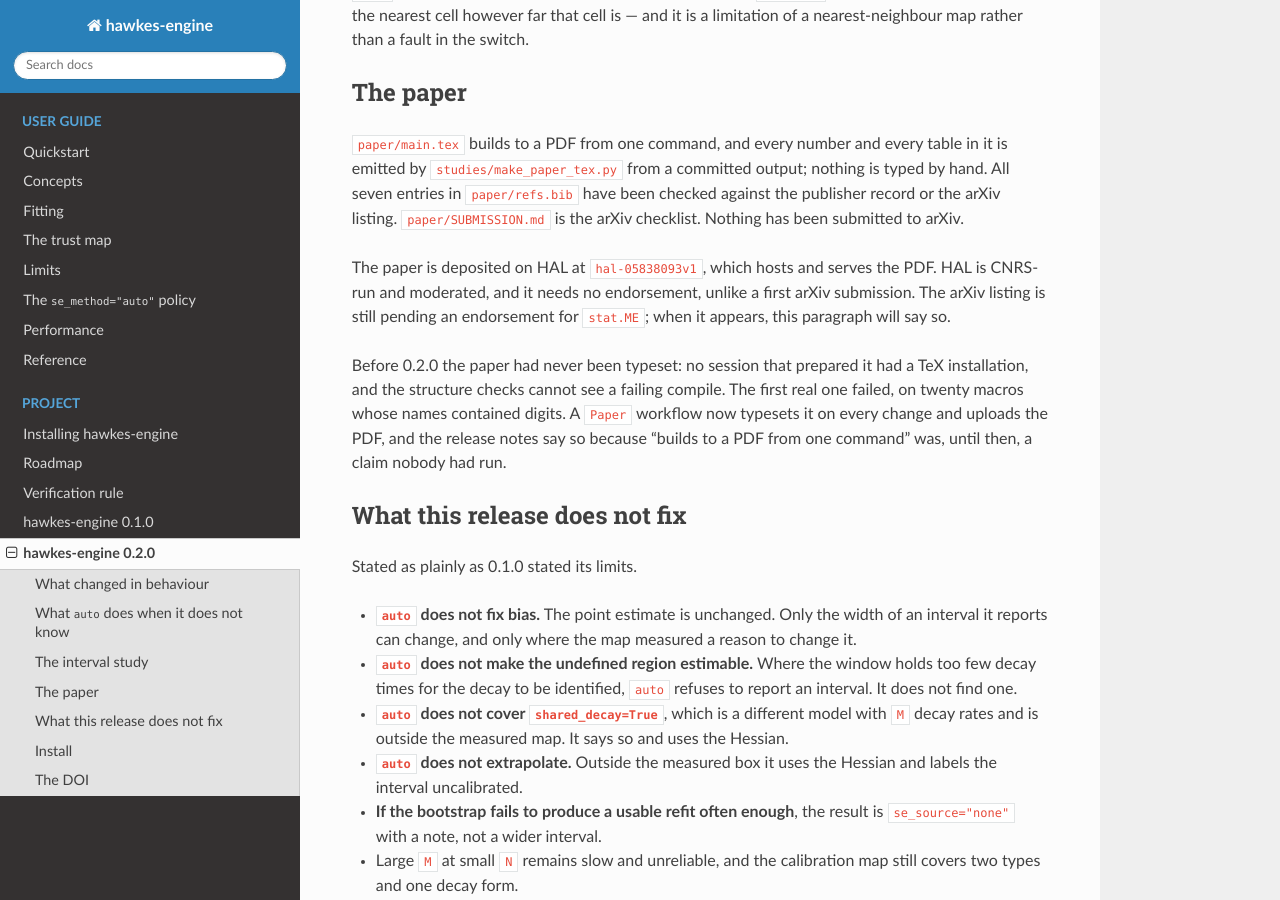
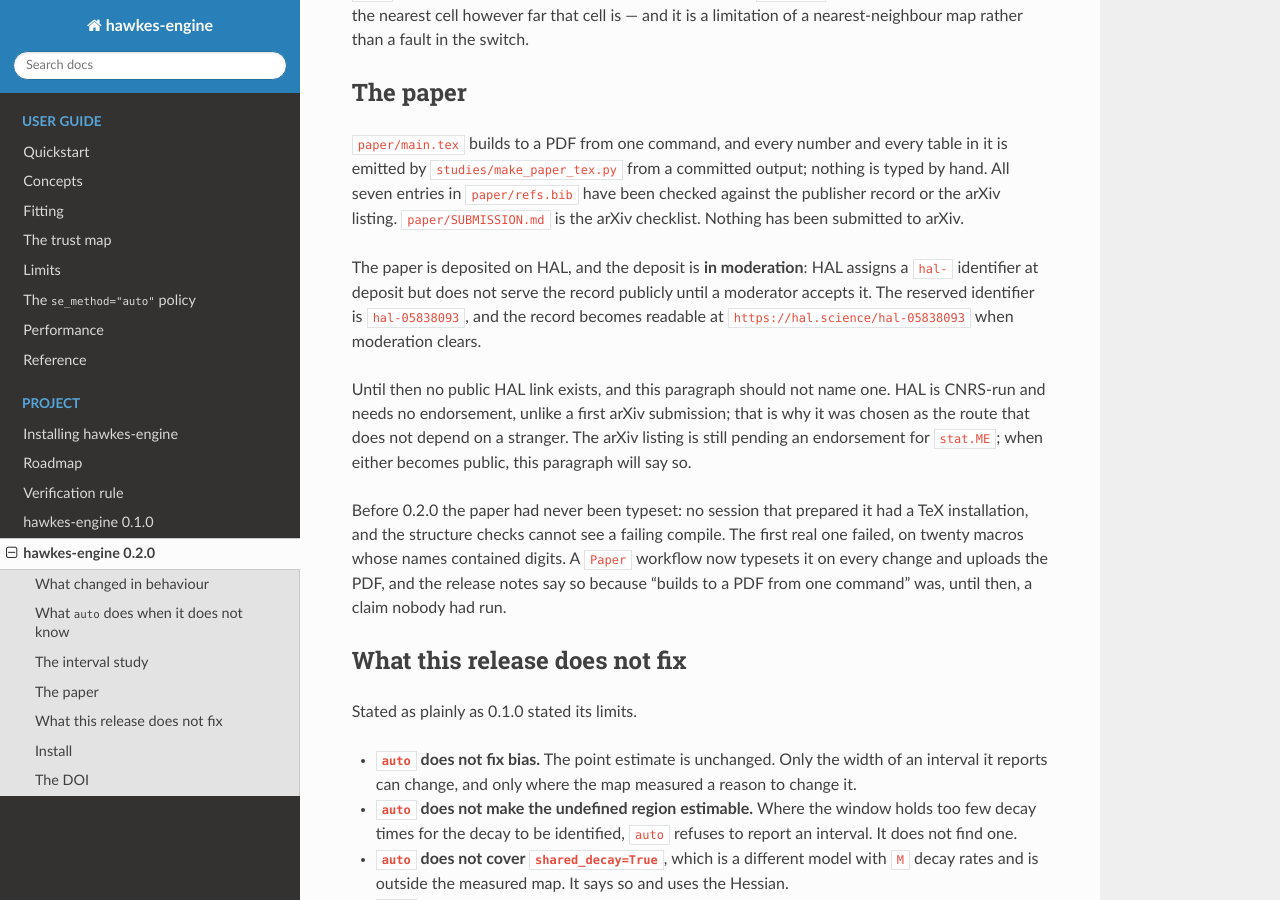
Before and after one commit to freddysccheung-067/hawkes-engine, a Sphinx documentation site: the page built from docs/release_notes_0.2.0.md, in a window 1280 px wide and 900 px high, scrolled down 2373 px. Built offline with Sphinx 7.4.7 and the Read the Docs theme 3.1.0, drawn with Linux system fonts in a browser that asks for light colours.

Commit message:
Correct the HAL claim: the deposit is in moderation, not published
I committed that the paper was 'on HAL at hal-05838093v1, which hosts and
serves the PDF'. It does not. HAL reserves the identifier at deposit and holds
the record out of the public index until a moderator accepts it; the public API
returns zero records for the identifier, for the full title, and for the
depositor, and the depositor-side docid view is visible only to the account that
submitted it.

The claim came from assuming a URL that rendered while logged in was the public
one. It is not, and a citation pointing at a 404 is the exact failure
CITATION.cff exists to prevent. The HAL entry is removed from the identifiers
until the record is public, and both documents now say 'in moderation' with the
reserved identifier.

```diff
--- a/docs/release_notes_0.2.0.md
+++ b/docs/release_notes_0.2.0.md
@@ -115,11 +115,16 @@ typed by hand. All seven entries in `paper/refs.bib` have been checked against t
 publisher record or the arXiv listing. `paper/SUBMISSION.md` is the arXiv checklist.
 Nothing has been submitted to arXiv.
 
-The paper is deposited on HAL at
-[`hal-05838093v1`](https://hal.science/hal-05838093v1), which hosts and serves the
-PDF. HAL is CNRS-run and moderated, and it needs no endorsement, unlike a first
-arXiv submission. The arXiv listing is still pending an endorsement for `stat.ME`;
-when it appears, this paragraph will say so.
+The paper is deposited on HAL, and the deposit is **in moderation**: HAL assigns a
+`hal-` identifier at deposit but does not serve the record publicly until a
+moderator accepts it. The reserved identifier is `hal-05838093`, and the record
+becomes readable at `https://hal.science/hal-05838093` when moderation clears.
+
+Until then no public HAL link exists, and this paragraph should not name one. HAL
+is CNRS-run and needs no endorsement, unlike a first arXiv submission; that is why
+it was chosen as the route that does not depend on a stranger. The arXiv listing is
+still pending an endorsement for `stat.ME`; when either becomes public, this
+paragraph will say so.
 
 Before 0.2.0 the paper had never been typeset: no session that prepared it had a
 TeX installation, and the structure checks cannot see a failing compile. The first
```
Also changed, not shown: docs/STATE.md (+5 -2 lines), 1 other file.
